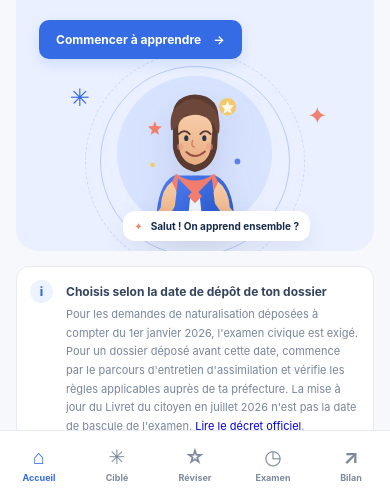
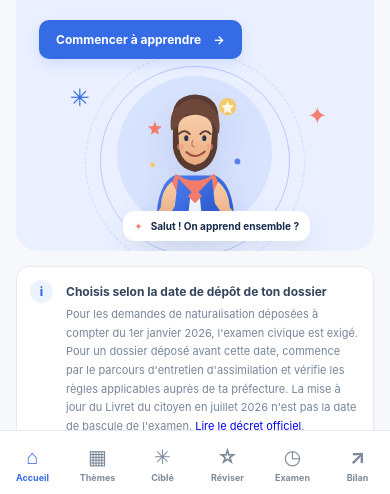
Before and after one commit to MHChlagou/naturalisation-fr-game, a plain HTML site: page index.html in a window 390 px wide. Shown: the part 348-842 px from the top of the page. Drawn offline with Linux system fonts and the light colour scheme.

Commit message:
Keep theme navigation alongside adaptive practice on mobile

```diff
--- a/index.html
+++ b/index.html
@@ -132,7 +132,7 @@
       <footer class="mobile-footer"><span>Cap Citoyen</span><span>Apprendre · Comprendre · Avancer</span></footer>
     </main>
   </div>
-  <nav class="mobile-nav" aria-label="Navigation mobile"><button class="active" data-view="home"><span>⌂</span>Accueil</button><button data-view="practice"><span>✳</span>Ciblé</button><button data-view="revisions"><span>☆</span>Réviser</button><button data-view="exam"><span>◷</span>Examen</button><button data-view="progress"><span>↗</span>Bilan</button></nav>
+  <nav class="mobile-nav" aria-label="Navigation mobile"><button class="active" data-view="home"><span>⌂</span>Accueil</button><button data-view="themes"><span>▦</span>Thèmes</button><button data-view="practice"><span>✳</span>Ciblé</button><button data-view="revisions"><span>☆</span>Réviser</button><button data-view="exam"><span>◷</span>Examen</button><button data-view="progress"><span>↗</span>Bilan</button></nav>
   <script src="./questions-extra.js" defer></script>
   <script src="./questions-bank.js" defer></script>
   <script src="./app.js" defer></script>
```
